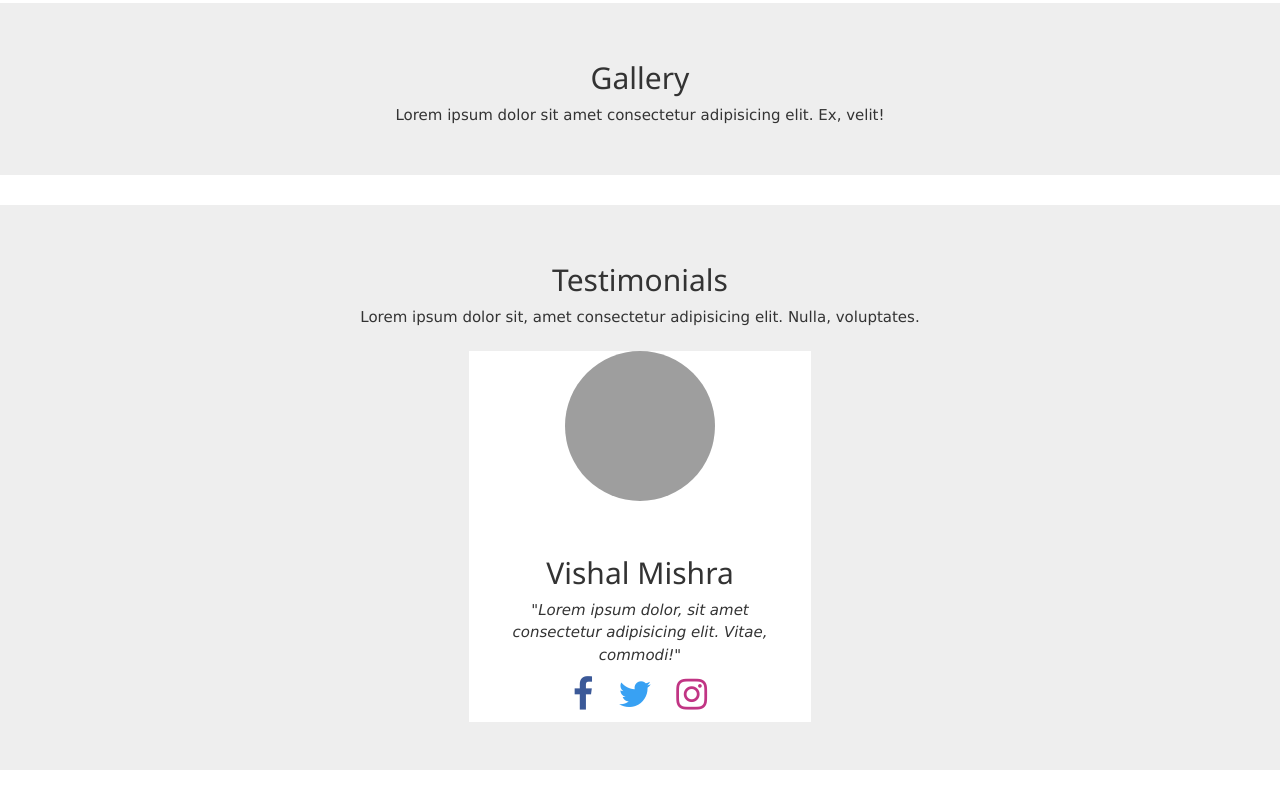
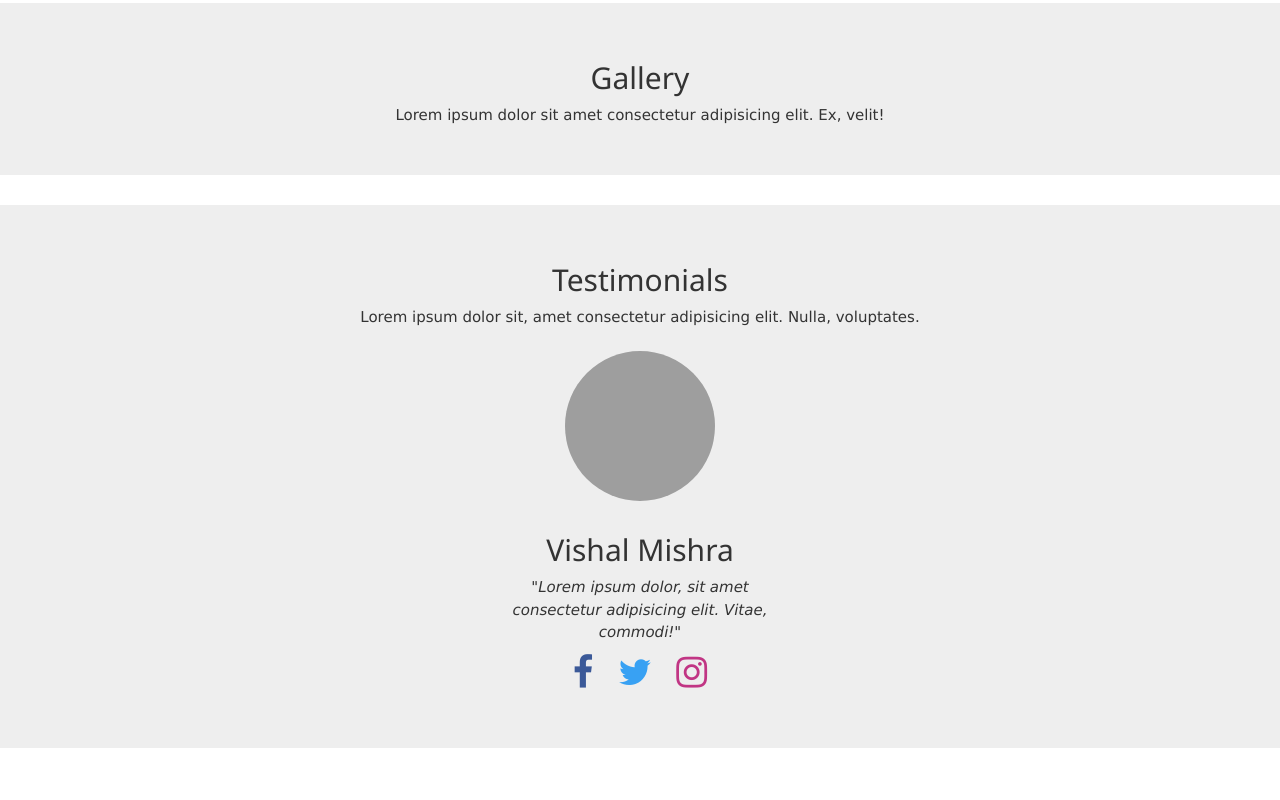
Before and after one commit to samraat-vm/Destemp, a plain HTML site: page index.html in a window 1280 px wide. Shown: the part 821-1621 px from the top of the page. After the commit the page ends 1599 px from the top, so only its background shows below. Drawn offline with nearby package versions, Linux system fonts and the light colour scheme; grey boxes are pictures that could not be loaded.

Commit message:
Change in testimonials

```diff
--- a/index.html
+++ b/index.html
@@ -84,18 +84,19 @@
             <div class="container">
                 <center><h2>Testimonials</h2></center>
                 <center><article>Lorem ipsum dolor sit, amet consectetur adipisicing elit. Nulla, voluptates.</article></center><br>
-                <div class="container" style="background-color:white; width:30%;">
-                    <center><img src="https://picsum.photos/150/150/" alt="" class="dp"></center><br><br>
+                <div class="container" style="width:30%;">
+                    <center><img src="https://picsum.photos/150/150/" alt="" class="dp"></center><br>
                 <center>
                     <h2>Vishal Mishra</h2>
                    <div class="container card-details">
 
                        <em>"Lorem ipsum dolor, sit amet consectetur adipisicing elit. Vitae, commodi!"</em>
                     </div>
-                        <i class="fa fa-facebook" style="font-size:36px; color: #3b5998"></i>
-                        <i class="fa fa-twitter" style="font-size:36px; color:#38A1F3"></i>
-                        <i class="fa fa-instagram" style="font-size:36px; color: #c13584"></i>
-
+                        <div class="container">
+                        <a href="http://facebook.com/username" target="_blank" ><i class="fa fa-facebook" style="font-size:36px; color: #3b5998"></i></a>
+                        <a href="http://twitter.com/username" target="_blank"><i class="fa fa-twitter" style="font-size:36px; color:#38A1F3"></i></a>
+                        <a href="http://instagram.com/username" target="_blank"><i class="fa fa-instagram" style="font-size:36px; color: #c13584"></i></a>
+                        </div>
                 </center>
                 </div>
             </div>
```
